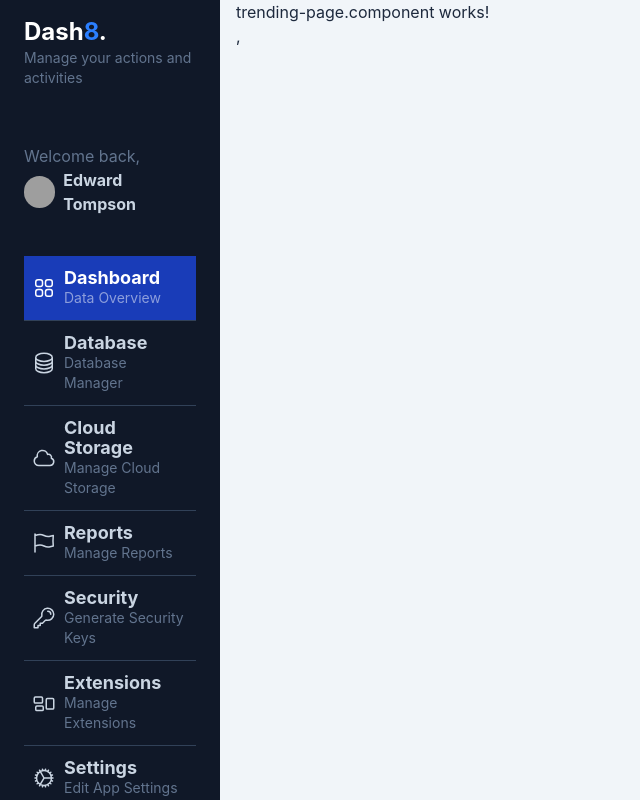
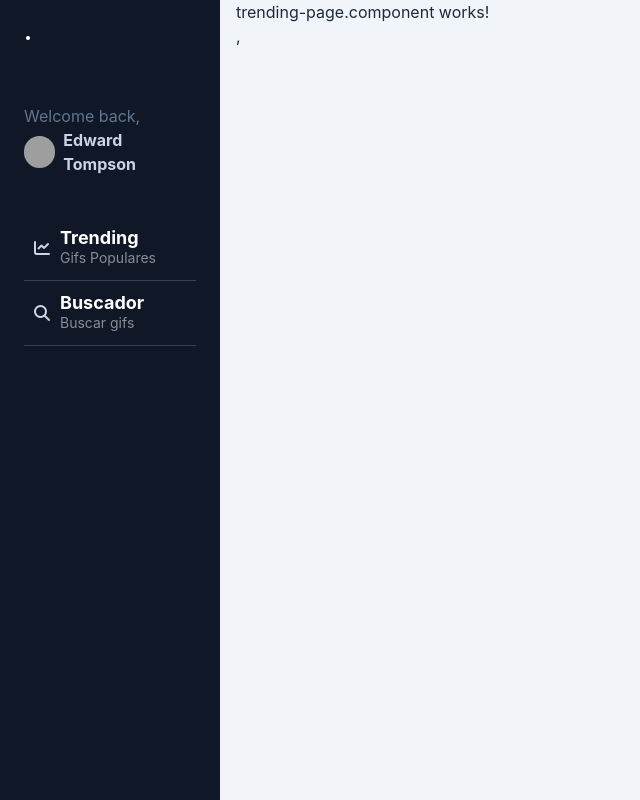
Before and after one commit to OscarSamuelRR/gifs-app, an Angular app: page /dashboard/trending in a window 1280 px wide. Shown: the whole page, without its empty margins (0-640 px from the left). Built offline with nearby package versions, Linux system fonts and the light colour scheme; grey boxes are pictures that could not be loaded.

Commit message:
Router links, environments y Path

```diff
--- a/angular.json
+++ b/angular.json
@@ -50,7 +50,13 @@
             "development": {
               "optimization": false,
               "extractLicenses": false,
-              "sourceMap": true
+              "sourceMap": true,
+              "fileReplacements": [
+                {
+                  "replace": "src/environments/environment.ts",
+                  "with": "src/environments/environment.development.ts"
+                }
+              ]
             }
           },
           "defaultConfiguration": "production"
--- a/src/app/gifs/components/side-menu-header.component/side-menu-header.component.html
+++ b/src/app/gifs/components/side-menu-header.component/side-menu-header.component.html
@@ -1,6 +1,6 @@
 <div id="logo" class="my-4 px-6">
-    <h1 class="text-lg md:text-2xl font-bold text-white">Dash<span class="text-blue-500">8</span>.</h1>
-    <p class="text-slate-500 text-sm">Manage your actions and activities</p>
+    <h1 class="text-lg md:text-2xl font-bold text-white">{{envs.companyName}}<span class="text-blue-500">{{envs.companyName2}}</span>.</h1>
+    <p class="text-slate-500 text-sm">{{envs.companySlogan}}</p>
 </div>
 <div id="profile" class="px-6 py-10">
     <p class="text-slate-500">Welcome back,</p>
--- a/src/app/gifs/components/side-menu-header.component/side-menu-header.component.ts
+++ b/src/app/gifs/components/side-menu-header.component/side-menu-header.component.ts
@@ -1,8 +1,12 @@
 import { ChangeDetectionStrategy, Component } from '@angular/core';
+import { environment } from '@environments/environment';
+// import { environment } from '../../../../environments/environment';
 
 @Component({
   selector: 'gifs-menu-header',
   imports: [],
   templateUrl: './side-menu-header.component.html',
 })
-export class SideMenuHeaderComponent { }
+export class SideMenuHeaderComponent {
+  envs = environment;
+}
--- a/src/app/gifs/components/side-menu-options.component/side-menu-options.component.html
+++ b/src/app/gifs/components/side-menu-options.component/side-menu-options.component.html
@@ -1,80 +1,13 @@
  <div id="nav" class="w-full px-6">
-    <a href="#" class="w-full px-2 inline-flex space-x-2 items-center border-b border-slate-700 py-3 bg-blue-800 hover:bg-white/5 transition ease-linear duration-150">
-        <div>
-            <svg xmlns="http://www.w3.org/2000/svg" fill="none" viewBox="0 0 24 24" stroke-width="1.5" stroke="currentColor" class="w-6 h-6 text-white">
-                <path stroke-linecap="round" stroke-linejoin="round" d="M3.75 6A2.25 2.25 0 016 3.75h2.25A2.25 2.25 0 0110.5 6v2.25a2.25 2.25 0 01-2.25 2.25H6a2.25 2.25 0 01-2.25-2.25V6zM3.75 15.75A2.25 2.25 0 016 13.5h2.25a2.25 2.25 0 012.25 2.25V18a2.25 2.25 0 01-2.25 2.25H6A2.25 2.25 0 013.75 18v-2.25zM13.5 6a2.25 2.25 0 012.25-2.25H18A2.25 2.25 0 0120.25 6v2.25A2.25 2.25 0 0118 10.5h-2.25a2.25 2.25 0 01-2.25-2.25V6zM13.5 15.75a2.25 2.25 0 012.25-2.25H18a2.25 2.25 0 012.25 2.25V18A2.25 2.25 0 0118 20.25h-2.25A2.25 2.25 0 0113.5 18v-2.25z" />
-                </svg>
-
-        </div>
-        <div class="flex flex-col">
-            <span class="text-lg font-bold leading-5 text-white">Dashboard</span>
-            <span class="text-sm text-white/50 hidden md:block">Data Overview</span>
-        </div>
-    </a>
-    <a href="#" class="w-full px-2 inline-flex space-x-2 items-center border-b border-slate-700 py-3 hover:bg-white/5 transition ease-linear duration-150">
-        <div>
-            <svg xmlns="http://www.w3.org/2000/svg" fill="none" viewBox="0 0 24 24" stroke-width="1.5" stroke="currentColor" class="w-6 h-6">
-                <path stroke-linecap="round" stroke-linejoin="round" d="M20.25 6.375c0 2.278-3.694 4.125-8.25 4.125S3.75 8.653 3.75 6.375m16.5 0c0-2.278-3.694-4.125-8.25-4.125S3.75 4.097 3.75 6.375m16.5 0v11.25c0 2.278-3.694 4.125-8.25 4.125s-8.25-1.847-8.25-4.125V6.375m16.5 0v3.75m-16.5-3.75v3.75m16.5 0v3.75C20.25 16.153 16.556 18 12 18s-8.25-1.847-8.25-4.125v-3.75m16.5 0c0 2.278-3.694 4.125-8.25 4.125s-8.25-1.847-8.25-4.125" />
-                </svg>
-        </div>
-        <div class="flex flex-col">
-            <span class="text-lg text-slate-300 font-bold leading-5">Database</span>
-            <span class="text-sm text-slate-500 hidden md:block">Database Manager</span>
-        </div>
-    </a>
-    <a href="#" class="w-full px-2 inline-flex space-x-2 items-center border-b border-slate-700 py-3 hover:bg-white/5 transition ease-linear duration-150">
-        <div>
-            <svg xmlns="http://www.w3.org/2000/svg" fill="none" viewBox="0 0 24 24" stroke-width="1.5" stroke="currentColor" class="w-6 h-6">
-                <path stroke-linecap="round" stroke-linejoin="round" d="M2.25 15a4.5 4.5 0 004.5 4.5H18a3.75 3.75 0 001.332-7.257 3 3 0 00-3.758-3.848 5.25 5.25 0 00-10.233 2.33A4.502 4.502 0 002.25 15z" />
-                </svg>
-        </div>
-        <div class="flex flex-col">
-            <span class="text-lg text-slate-300 font-bold leading-5">Cloud Storage</span>
-            <span class="text-sm text-slate-500 hidden md:block">Manage Cloud Storage</span>
-        </div>
-    </a>
-    <a href="#" class="w-full px-2 inline-flex space-x-2 items-center border-b border-slate-700 py-3 hover:bg-white/5 transition ease-linear duration-150">
-        <div>
-            <svg xmlns="http://www.w3.org/2000/svg" fill="none" viewBox="0 0 24 24" stroke-width="1.5" stroke="currentColor" class="w-6 h-6">
-                <path stroke-linecap="round" stroke-linejoin="round" d="M3 3v1.5M3 21v-6m0 0l2.77-.693a9 9 0 016.208.682l.108.054a9 9 0 006.086.71l3.114-.732a48.524 48.524 0 01-.005-10.499l-3.11.732a9 9 0 01-6.085-.711l-.108-.054a9 9 0 00-6.208-.682L3 4.5M3 15V4.5" />
-                </svg>
-        </div>
-        <div class="flex flex-col">
-            <span class="text-lg text-slate-300 font-bold leading-5">Reports</span>
-            <span class="text-sm text-slate-500 hidden md:block">Manage Reports</span>
-        </div>
-    </a>
-    <a href="#" class="w-full px-2 inline-flex space-x-2 items-center border-b border-slate-700 py-3 hover:bg-white/5 transition ease-linear duration-150">
-        <div>
-            <svg xmlns="http://www.w3.org/2000/svg" fill="none" viewBox="0 0 24 24" stroke-width="1.5" stroke="currentColor" class="w-6 h-6">
-                <path stroke-linecap="round" stroke-linejoin="round" d="M15.75 5.25a3 3 0 013 3m3 0a6 6 0 01-7.029 5.912c-.563-.097-1.159.026-1.563.43L10.5 17.25H8.25v2.25H6v2.25H2.25v-2.818c0-.597.237-1.17.659-1.591l6.499-6.499c.404-.404.527-1 .43-1.563A6 6 0 1121.75 8.25z" />
-                </svg>
-        </div>
-        <div class="flex flex-col">
-            <span class="text-lg text-slate-300 font-bold leading-5">Security</span>
-            <span class="text-sm text-slate-500 hidden md:block">Generate Security Keys</span>
-        </div>
-    </a>
-    <a href="#" class="w-full px-2 inline-flex space-x-2 items-center border-b border-slate-700 py-3 hover:bg-white/5 transition ease-linear duration-150">
-        <div>
-            <svg xmlns="http://www.w3.org/2000/svg" fill="none" viewBox="0 0 24 24" stroke-width="1.5" stroke="currentColor" class="w-6 h-6">
-                <path stroke-linecap="round" stroke-linejoin="round" d="M2.25 7.125C2.25 6.504 2.754 6 3.375 6h6c.621 0 1.125.504 1.125 1.125v3.75c0 .621-.504 1.125-1.125 1.125h-6a1.125 1.125 0 01-1.125-1.125v-3.75zM14.25 8.625c0-.621.504-1.125 1.125-1.125h5.25c.621 0 1.125.504 1.125 1.125v8.25c0 .621-.504 1.125-1.125 1.125h-5.25a1.125 1.125 0 01-1.125-1.125v-8.25zM3.75 16.125c0-.621.504-1.125 1.125-1.125h5.25c.621 0 1.125.504 1.125 1.125v2.25c0 .621-.504 1.125-1.125 1.125h-5.25a1.125 1.125 0 01-1.125-1.125v-2.25z" />
-                </svg>
-        </div>
-        <div class="flex flex-col">
-            <span class="text-lg text-slate-300 font-bold leading-5">Extensions</span>
-            <span class="text-sm text-slate-500 hidden md:block">Manage Extensions</span>
-        </div>
-    </a>
-    <a href="#" class="w-full px-2 inline-flex space-x-2 items-center py-3 hover:bg-white/5 transition ease-linear duration-150">
-        <div>
-            <svg xmlns="http://www.w3.org/2000/svg" fill="none" viewBox="0 0 24 24" stroke-width="1.5" stroke="currentColor" class="w-6 h-6">
-                <path stroke-linecap="round" stroke-linejoin="round" d="M4.5 12a7.5 7.5 0 0015 0m-15 0a7.5 7.5 0 1115 0m-15 0H3m16.5 0H21m-1.5 0H12m-8.457 3.077l1.41-.513m14.095-5.13l1.41-.513M5.106 17.785l1.15-.964m11.49-9.642l1.149-.964M7.501 19.795l.75-1.3m7.5-12.99l.75-1.3m-6.063 16.658l.26-1.477m2.605-14.772l.26-1.477m0 17.726l-.26-1.477M10.698 4.614l-.26-1.477M16.5 19.794l-.75-1.299M7.5 4.205L12 12m6.894 5.785l-1.149-.964M6.256 7.178l-1.15-.964m15.352 8.864l-1.41-.513M4.954 9.435l-1.41-.514M12.002 12l-3.75 6.495" />
-                </svg>
-        </div>
-        <div class="flex flex-col">
-            <span class="text-lg text-slate-300 font-bold leading-5">Settings</span>
-            <span class="text-sm text-slate-500 hidden md:block">Edit App Settings</span>
-        </div>
-    </a>
+    @for (item of menuOptions; track item.route) {
+        <a [routerLink]="item.route" class="w-full px-2 inline-flex space-x-2 items-center border-b border-slate-700 py-3 hover:bg-white/5 transition ease-linear duration-150">
+            <div>
+                <i [class]="item.icon"></i>
+            </div>
+            <div class="flex flex-col">
+                <span class="text-lg font-bold leading-5 text-white">{{item.label}}</span>
+                <span class="text-sm text-white/50 hidden md:block">{{item.subLabel}}</span>
+            </div>
+        </a>
+    }
 </div>
--- a/src/app/gifs/components/side-menu-options.component/side-menu-options.component.ts
+++ b/src/app/gifs/components/side-menu-options.component/side-menu-options.component.ts
@@ -1,10 +1,30 @@
 import { ChangeDetectionStrategy, Component } from '@angular/core';
+import { RouterLink } from "@angular/router";
+
+interface MenuOption{
+  icon: string;
+  label: string;
+  route: string;
+  subLabel: string;
+}
 
 @Component({
   selector: 'gifs-menu-options',
-  imports: [],
+  imports: [RouterLink],
   templateUrl: './side-menu-options.component.html',
 })
 export class SideMenuOptionsComponent {
-
+  menuOptions: MenuOption[] = [{
+    icon: 'fa-solid fa-chart-line',
+    label: 'Trending',
+    subLabel: 'Gifs Populares',
+    route: '/dashboard/trending'
+  },
+  {
+    icon: 'fa-solid fa-magnifying-glass',
+    label: 'Buscador',
+    subLabel: 'Buscar gifs',
+    route: '/dashboard/search'
+  }
+]
 }
--- /dev/null
+++ b/src/environments/environment.development.ts
@@ -0,0 +1 @@
+export const environment = {};
--- /dev/null
+++ b/src/environments/environment.ts
@@ -0,0 +1,6 @@
+export const environment = {
+    production: true,
+    companyName: 'Gifs',
+    companyName2: 'App',
+    companySlogan: 'Maneja tus gifs'
+};
--- a/src/index.html
+++ b/src/index.html
@@ -6,6 +6,7 @@
   <base href="/">
   <meta name="viewport" content="width=device-width, initial-scale=1">
   <link rel="icon" type="image/x-icon" href="favicon.ico">
+  <link rel="stylesheet" href="https://cdnjs.cloudflare.com/ajax/libs/font-awesome/7.0.1/css/all.min.css" integrity="sha512-2SwdPD6INVrV/lHTZbO2nodKhrnDdJK9/kg2XD1r9uGqPo1cUbujc+IYdlYdEErWNu69gVcYgdxlmVmzTWnetw==" crossorigin="anonymous" referrerpolicy="no-referrer" />
 </head>
 <body>
   <app-root></app-root>
--- a/tsconfig.json
+++ b/tsconfig.json
@@ -3,6 +3,10 @@
 {
   "compileOnSave": false,
   "compilerOptions": {
+    "baseUrl": ".",
+    "paths": {
+      "@environments/*": ["src/environments/*"]
+    },
     "outDir": "./dist/out-tsc",
     "strict": true,
     "noImplicitOverride": true,
```
